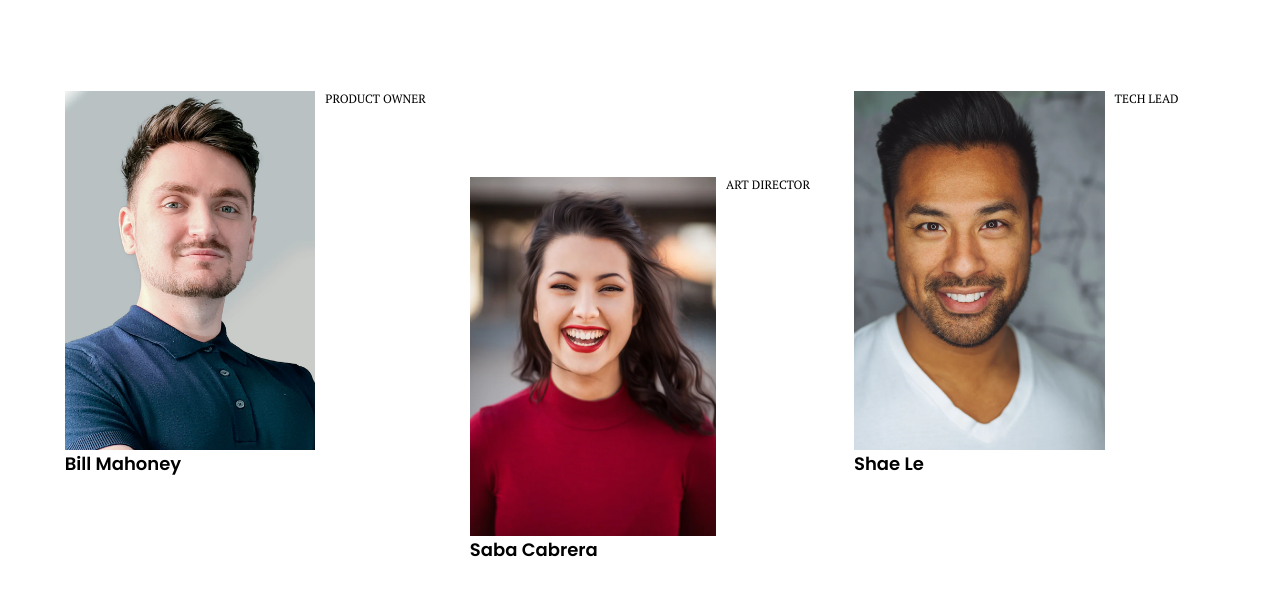
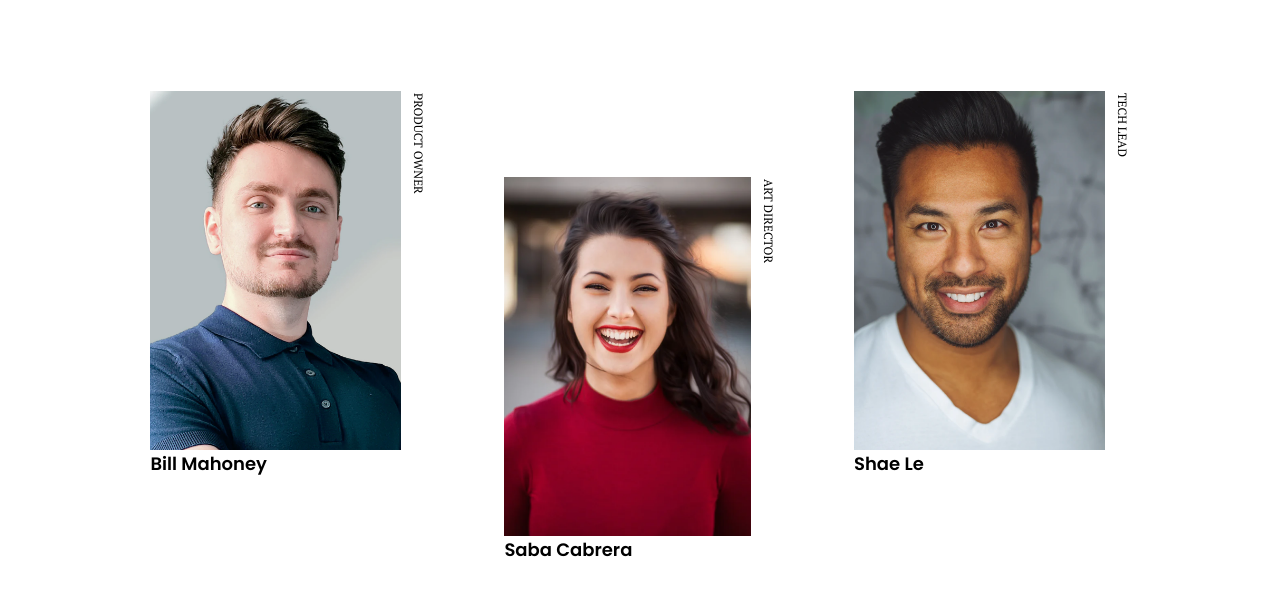
Before and after one commit to Zerebel/my-team-page, a website: page index.html in a window 1280 px wide. Shown: the part 189-784 px from the top of the page. Drawn offline with Linux system fonts and the light colour scheme.

Commit message:
first three -done

```diff
--- a/index.html
+++ b/index.html
@@ -44,7 +44,7 @@
             <span class="name">Bill Mahoney</span>
           </div>
           <div class="role">
-            <span>Product owner</span>
+            <div class="pad"><span>Product&nbsp;owner</span></div>
           </div>
         </div>
         <div id="item-2" class="items">
@@ -52,14 +52,14 @@
             <img src="images/photo2.png" alt="Photo 2" />
             <span class="name">Saba Cabrera</span>
           </div>
-          <div class="role"><span> Art Director </span></div>
+          <div class="role"><span> Art&nbsp;Director </span></div>
         </div>
         <div id="item-3" class="items">
           <div class="image">
             <img src="images/photo3.png" alt="" />
             <span class="name">Shae Le</span>
           </div>
-          <div class="role"><span>tech lead</span></div>
+          <div class="role"><span>tech&nbsp;lead</span></div>
         </div>
       </div>
     </main>
--- a/scss/style.scss
+++ b/scss/style.scss
@@ -53,16 +53,18 @@ main {
     display: grid;
     grid-template-columns: repeat(9, 1fr);
     grid-template-rows: repeat(8, 5vw);
-    grid-gap: .0625rem;
+    grid-gap: 0.0625rem;
     margin-top: 5.875rem;
     .items {
       display: flex;
       height: 60vh;
       width: 100%;
+      position: relative;
     }
     .image {
       display: flex;
       flex-direction: column;
+      position: relative;
     }
 
     #item-1 {
@@ -100,19 +102,22 @@ main {
       // -ms-writing-mode: sideways-rl;
       // writing-mode: sideways-rl;
       // text-orientation: upright;
-      font-size: .75rem;
-      padding-left: .625rem;
+      font-size: 0.75rem;
+      padding-left: 0.625rem;
       font-family: PT serif;
       font-style: normal;
       font-weight: 400;
       text-transform: uppercase;
-      span::before{
-      transform: rotate(90deg);
-
+      width: 1.5625rem;
+      span {
+        position: absolute;
+        transform-origin: 0 0;
+        transform: rotate(90deg) translate(0, -100%);
+        top: 0.125rem;
       }
     }
 
-    .name{
+    .name {
       font-family: Poppins;
       font-style: normal;
       font-weight: 600;
```
Also changed, not shown: css/style.css, 1 other file.
